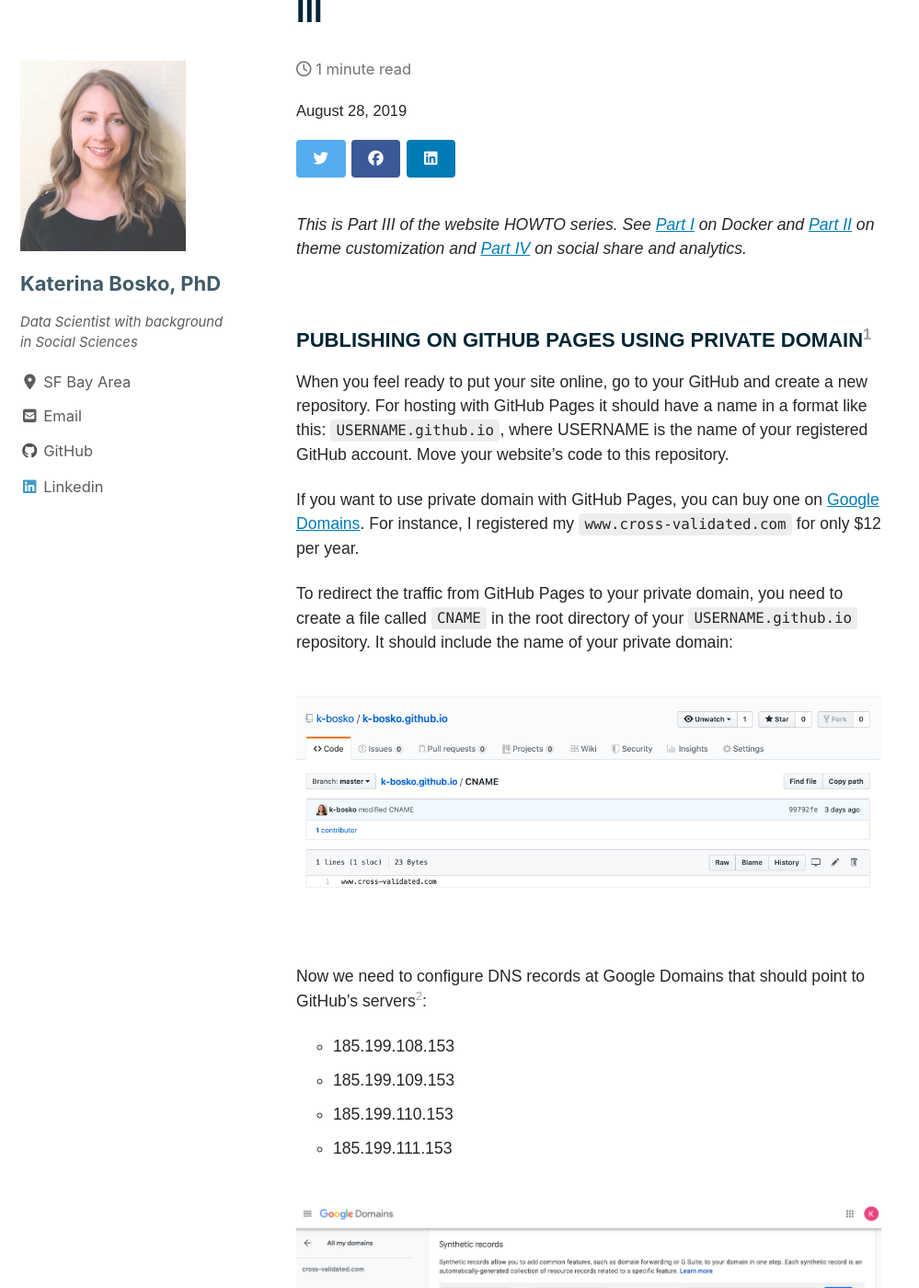
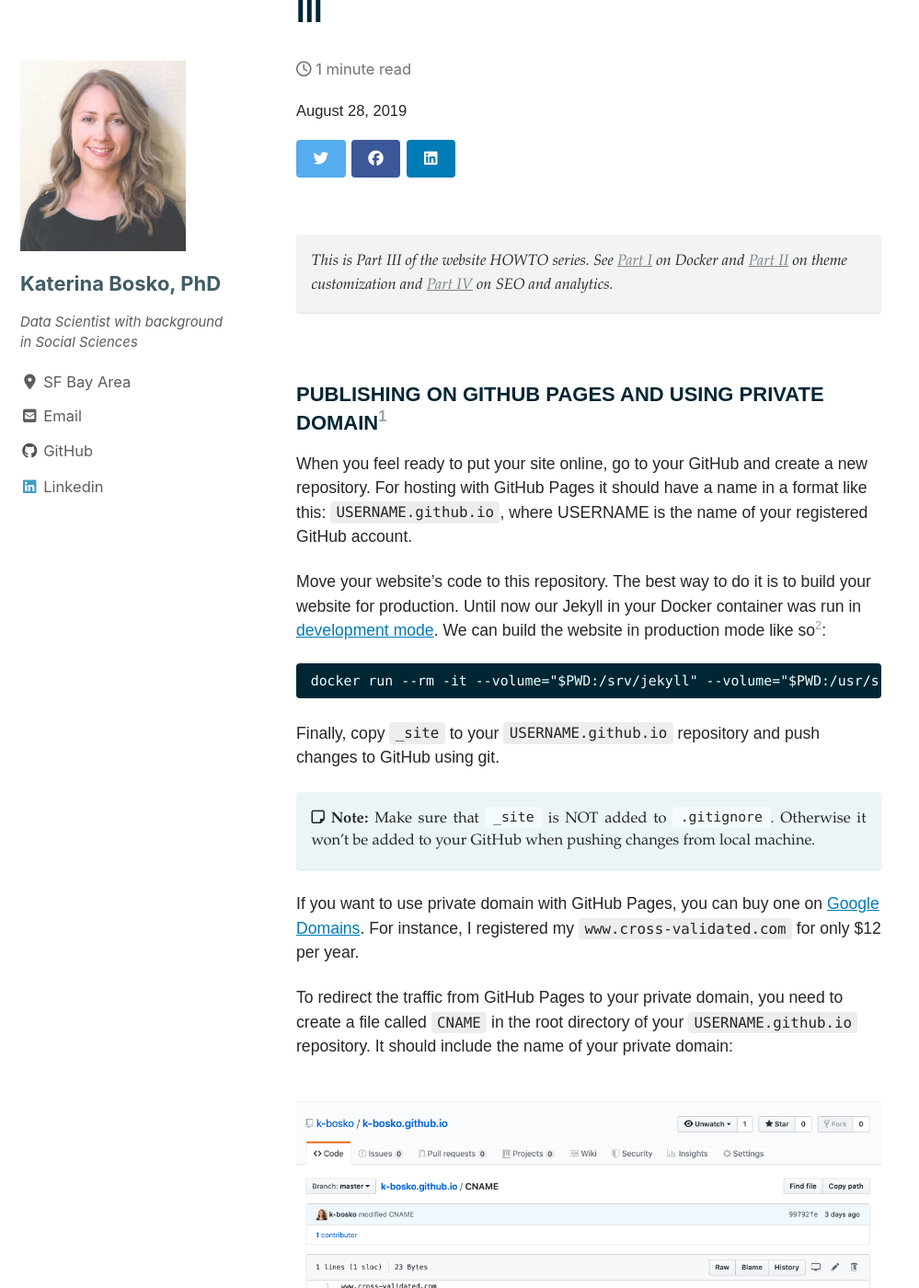
Before and after one commit to k-bosko/k-bosko.github.io, a Jekyll site: the page built from _posts/2019-08-30-Personal-website-with-Minimal-Mistakes-Jekyll-Theme-HOWTO-Part-III.md, in a window 1280 px wide and 1400 px high, scrolled down 202 px. Shown: the whole window at 92% size, without its empty margins (0-999 px from the left). Built offline with Jekyll 4.4.1, drawn with Linux system fonts in a browser that asks for light colours; cached includes are drawn as plain includes; nearby versions of some CDN libraries; comment, search, counter and statistics services are not loaded; some of the changed text lies outside the part shown.

Commit message:
added more content - POST IV and accompanying images

````diff
--- a/_posts/2019-08-30-Personal-website-with-Minimal-Mistakes-Jekyll-Theme-HOWTO-Part-III.md
+++ b/_posts/2019-08-30-Personal-website-with-Minimal-Mistakes-Jekyll-Theme-HOWTO-Part-III.md
@@ -11,21 +11,28 @@
   - DNS
 ---
 
-_This is Part III of the website HOWTO series. See [Part I](/Personal-website-with-Minimal-Mistakes-Jekyll-Theme-HOWTO-Part-I) on Docker and [Part II](/Personal-website-with-Minimal-Mistakes-Jekyll-Theme-HOWTO-Part-II) on theme customization and [Part IV](/Personal-website-with-Minimal-Mistakes-Jekyll-Theme-HOWTO-Part-IV) on social share and analytics._
-
-&nbsp;
-&nbsp;
-&nbsp;
-&nbsp;
+_This is Part III of the website HOWTO series. See [Part I](/Personal-website-with-Minimal-Mistakes-Jekyll-Theme-HOWTO-Part-I) on Docker and [Part II](/Personal-website-with-Minimal-Mistakes-Jekyll-Theme-HOWTO-Part-II) on theme customization and [Part IV](/Personal-website-with-Minimal-Mistakes-Jekyll-Theme-HOWTO-Part-IV) on SEO and analytics._
+{: .notice--primary}
 &nbsp;
 &nbsp;
 
-### PUBLISHING ON GITHUB PAGES USING PRIVATE DOMAIN[^ft1]
+### PUBLISHING ON GITHUB PAGES AND USING PRIVATE DOMAIN[^ft1]
 
-[^ft1]: I relied mostly on Curtis Larson's great [tutorial]((http://www.curtismlarson.com/blog/2015/04/12/github-pages-google-domains/)). However, I found that few things changed since the article was posted, so decided to write my own HOWTO.
 
 When you feel ready to put your site online, go to your GitHub and create a new repository. For hosting with GitHub Pages it should have a name in a format like this:
-`USERNAME.github.io`, where USERNAME is the name of your registered GitHub account.  Move your website's code to this repository.
+`USERNAME.github.io`, where USERNAME is the name of your registered GitHub account.
+
+Move your website's code to this repository. The best way to do it is to build your website for production. Until now our Jekyll in your Docker container was run in [development mode](https://jekyllrb.com/docs/configuration/environments/). We can build the website in production mode like so[^ft2]:
+
+```docker
+docker run --rm -it --volume="$PWD:/srv/jekyll" --volume="$PWD:/usr/src/app" --env JEKYLL_ENV=production jekyll/jekyll:3.8 jekyll build
+```
+
+Finally, copy `_site` to your `USERNAME.github.io` repository and push changes to GitHub using git.
+
+<i class="far fa-sticky-note"></i> **Note:** Make sure that `_site` is NOT added to `.gitignore`. Otherwise it won't be added to your GitHub when pushing changes from local machine.
+{: .notice--info}
+{: .text-justify}
 
 If you want to use private domain with GitHub Pages, you can buy one on [Google Domains](https://domains.google.com/m/registrar/search). For instance, I registered my `www.cross-validated.com` for only $12 per year.
 
@@ -51,3 +57,7 @@
 <i class="far fa-sticky-note"></i> **Note:** It will take some time to actually enforce HTTPS on GitHub Pages, so be patient. When it does, you will see lock icon in your browser’s address bar.
 {: .notice--info}
 {: .text-justify}
+
+[^ft1]: I relied mostly on Curtis Larson's great [tutorial]((http://www.curtismlarson.com/blog/2015/04/12/github-pages-google-domains/)). However, I found that few things changed since the article was posted, so decided to write my own HOWTO.
+[^ft2]: Thanks [@michaelsoolee](https://michaelsoolee.com/compile-jekyll-site-docker/) for this tip. In his post, he also explains what the Docker commands actually mean.
+[^ft3]: If you experience any problems, check out the GitHub's ["Troubleshooting custom domains" page](https://help.github.com/en/articles/troubleshooting-custom-domains).
````
Also changed, not shown: other parts of _posts/2019-08-30-Personal-website-with-Minimal-Mistakes-Jekyll-Theme-HOWTO-Part-III.md (+1 -2 lines), _posts/2019-08-28-Personal-website-with-Minimal-Mistakes-Jekyll-Theme-HOWTO-Part-I.md (+2 -5 lines), _posts/2019-08-28-Personal-website-with-Minimal-Mistakes-Jekyll-Theme-HOWTO-Part-II.md (+2 -5 lines), _posts/2019-09-01-Personal-website-with-Minimal-Mistakes-Jekyll-Theme-HOWTO-Part-IV.md (+42 -7 lines), assets/images/posts/google-analytics.png (added), assets/images/posts/sitemap.png (added), 1 other file.
